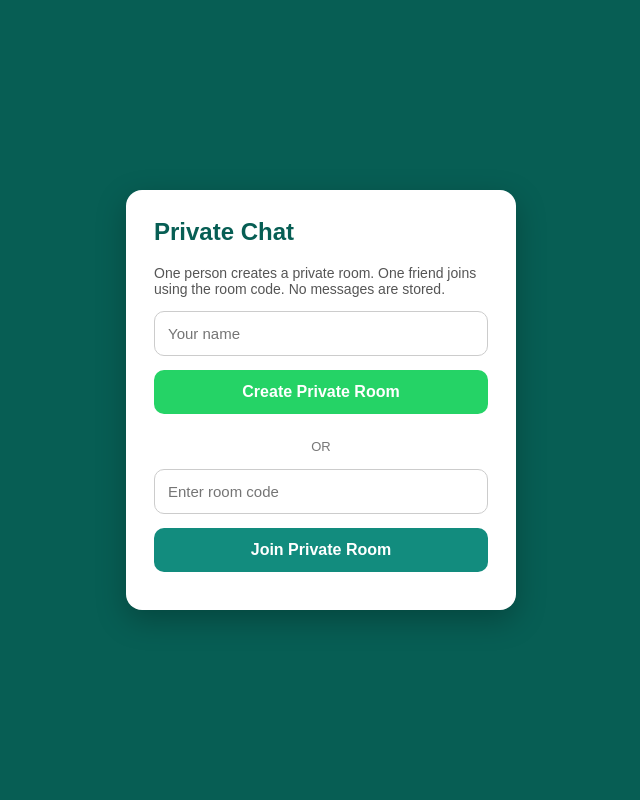
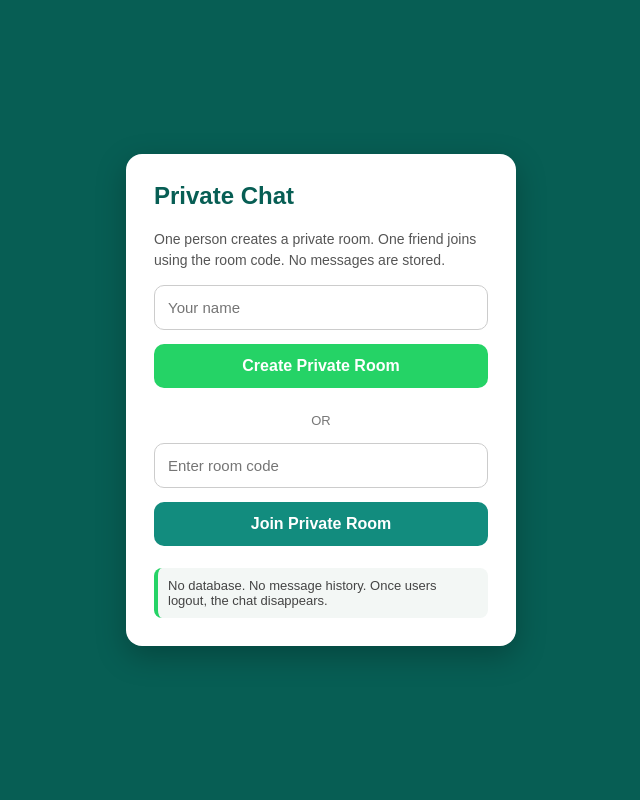
Before and after one commit to Monisha0996/private_chat, a Flask app: page / in a window 1280 px wide. Shown: the whole page, without its empty margins (319-959 px from the left). Run offline with Flask 3, Linux system fonts and the light colour scheme; some libraries are stand-ins or nearby versions.

Commit message:
Update index.html

```diff
--- a/templates/index.html
+++ b/templates/index.html
@@ -42,6 +42,7 @@
         .login-card p {
             color: #555;
             font-size: 14px;
+            line-height: 1.5;
         }
 
         .login-card input {
@@ -78,6 +79,16 @@
             margin: 15px 0;
             color: #777;
             font-size: 13px;
+        }
+
+        .privacy-note {
+            margin-top: 12px;
+            background: #f3f7f5;
+            border-left: 4px solid #25d366;
+            padding: 10px;
+            border-radius: 8px;
+            font-size: 13px;
+            color: #444;
         }
 
         .chat-app {
@@ -159,6 +170,14 @@
             cursor: pointer;
         }
 
+        .mobile-room-info {
+            display: none;
+            background: white;
+            padding: 10px 15px;
+            border-bottom: 1px solid #ddd;
+            font-size: 13px;
+        }
+
         .messages {
             flex: 1;
             padding: 20px;
@@ -212,6 +231,7 @@
             font-size: 13px;
             color: #555;
             min-height: 20px;
+            background: #e5ddd5;
         }
 
         .message-form {
@@ -252,6 +272,10 @@
             .message {
                 max-width: 85%;
             }
+
+            .mobile-room-info {
+                display: block;
+            }
         }
     </style>
 </head>
@@ -271,6 +295,10 @@
 
         <input type="text" id="roomInput" placeholder="Enter room code">
         <button class="btn btn-join" onclick="joinRoom()">Join Private Room</button>
+
+        <div class="privacy-note">
+            No database. No message history. Once users logout, the chat disappears.
+        </div>
     </div>
 </div>
 
@@ -299,6 +327,11 @@
             </div>
 
             <button class="logout-btn" onclick="logoutChat()">Logout</button>
+        </div>
+
+        <div class="mobile-room-info">
+            Room Code: <strong id="mobileRoomLabel"></strong>
+            <button onclick="copyRoomCode()" style="float:right;">Copy</button>
         </div>
 
         <div class="messages" id="messages"></div>
@@ -367,14 +400,6 @@
                 console.log("Socket connection error, retrying:", error.message);
             });
 
-            socket.on("reconnect_attempt", function(attempt) {
-                console.log("Reconnect attempt:", attempt);
-            });
-
-            socket.on("reconnect", function(attempt) {
-                console.log("Reconnected after attempt:", attempt);
-            });
-
             socket.on("disconnect", function(reason) {
                 console.log("Socket disconnected:", reason);
             });
@@ -387,7 +412,7 @@
 
             if (socket && socket.connected) {
                 clearInterval(waitForConnection);
-                console.log("Socket ready, running callback:", socket.id);
+                console.log("Socket ready:", socket.id);
                 callback();
                 return;
             }
@@ -410,12 +435,40 @@
 
         currentUsername = username;
 
-        connectSocket(function() {
-            console.log("Sending create_private_room event for:", currentUsername);
+        fetch("/api/create-room", {
+            method: "POST",
+            headers: {
+                "Content-Type": "application/json"
+            },
+            body: JSON.stringify({
+                username: currentUsername
+            })
+        })
+        .then(function(response) {
+            return response.json();
+        })
+        .then(function(data) {
+            if (!data.ok) {
+                alert(data.message || "Could not create room.");
+                return;
+            }
 
-            socket.emit("create_private_room", {
-                username: currentUsername
+            currentRoom = data.room;
+
+            console.log("Room created using HTTP:", currentRoom);
+
+            connectSocket(function() {
+                console.log("Joining newly created room:", currentRoom);
+
+                socket.emit("join_private_room", {
+                    username: currentUsername,
+                    room: currentRoom
+                });
             });
+        })
+        .catch(function(error) {
+            console.log("Create room HTTP error:", error);
+            alert("Could not create room. Please refresh and try again.");
         });
     }
 
@@ -435,7 +488,7 @@
         currentRoom = room;
 
         connectSocket(function() {
-            console.log("Sending join_private_room event for:", currentRoom);
+            console.log("Joining private room:", currentRoom);
 
             socket.emit("join_private_room", {
                 username: currentUsername,
@@ -471,7 +524,7 @@
             setText("mobileRoomLabel", currentRoom);
             setText("chatTitle", "Private Room: " + currentRoom);
 
-            console.log("Room UI updated successfully:", currentRoom);
+            console.log("Room UI updated:", currentRoom);
         });
 
         socket.on("receive_message", function(data) {
@@ -647,7 +700,7 @@
         return div.innerHTML;
     }
 
-    // Disable old PWA service worker during testing so Render does not load old JavaScript.
+    // During testing, remove old PWA service worker so Render does not load old JavaScript.
     if ("serviceWorker" in navigator) {
         navigator.serviceWorker.getRegistrations().then(function(registrations) {
             registrations.forEach(function(registration) {
@@ -657,5 +710,6 @@
         });
     }
 </script>
+
 </body>
 </html>
```
